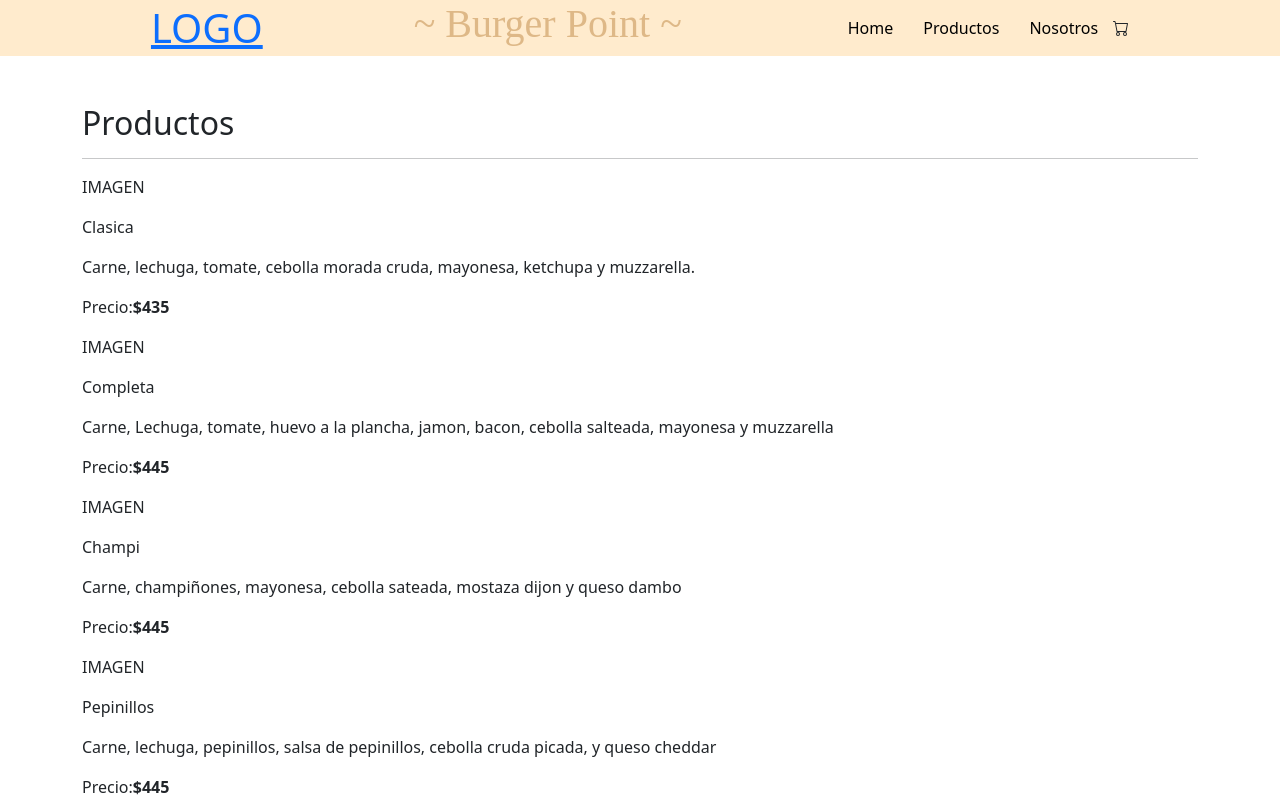
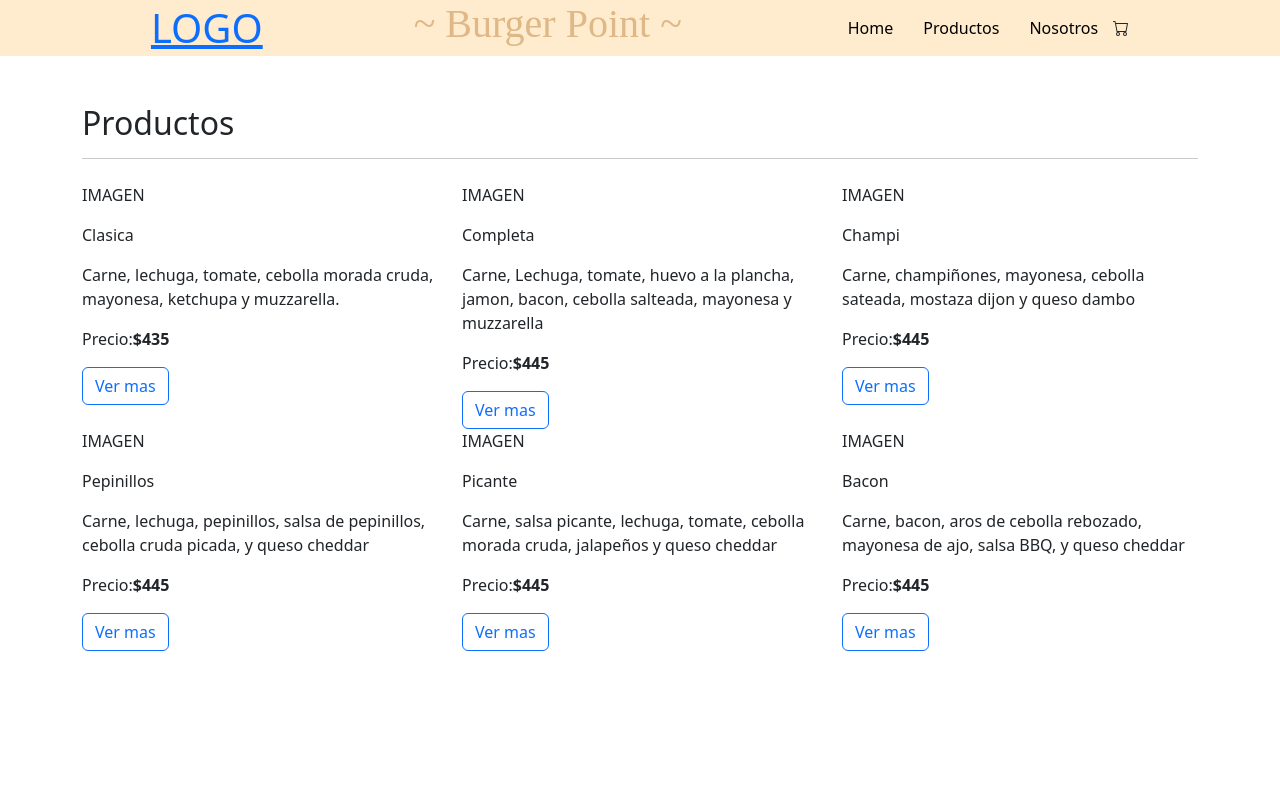
Before and after one commit to kevin-ngrn/reactapp-coder, a React (Create React App) app: page / in a window 1280 px wide. Shown: the top 800 px of the page. Built offline with nearby package versions, Linux system fonts and the light colour scheme.

Commit message:
pre-entrega 2

```diff
--- a/src/App.js
+++ b/src/App.js
@@ -5,7 +5,7 @@ import { ItemCount } from './components/ItemCount/ItemCount';
 import { ItemDetailContainer } from './components/ItemDetailContainer/ItemDetailContainer';
 import { BrowserRouter, Routes, Route, Navigate } from 'react-router-dom';
 import { Nosotros } from './Nosotros/Nosotros';
-import { Item } from './components/Item/Item';
+
 
 
 function App() {
--- a/src/components/Item/Item.js
+++ /dev/null
@@ -1,17 +0,0 @@
-
-
-
-
-export const Item = ({id, name, description, image, price, category}) => {
-    return(
-        <div>
-            <img src={image} alt={name}></img>
-            <h4>{name}</h4>
-            <p>{price}</p>
-            <p>{description}</p>
-            <small>{category}</small>
-        </div>
-    )
-}
-
-export default Item
--- /dev/null
+++ b/src/components/ItemList/ItemList.js
@@ -0,0 +1,25 @@
+
+
+
+export const ItemList = ({productos}) => {
+    return (
+        <div className='container my-5'>
+            <h2>Productos</h2>
+            <hr/>
+            <section className="row my-4">
+            {productos.map((prod => (
+                <div key={prod.id} className="col-4">
+                    <p name={prod.name}>IMAGEN</p>
+                    <p>{prod.name}</p>
+                    <p>{prod.description}</p>
+                    <p>Precio:<b>{prod.price}</b></p>
+                    <button className="btn btn-outline-primary">Ver mas</button>
+                </div>
+                )
+            ))}
+            </section>
+        </div>
+    )
+}
+
+export default ItemList
--- a/src/components/ItemListContainer/ItemListContainer.js
+++ b/src/components/ItemListContainer/ItemListContainer.js
@@ -1,23 +1,13 @@
 import { useEffect, useState } from 'react'
 import './ItemListContainer.css'
-import mock from '../../Data/Mock_Data.json'
-import Item from '../Item/Item.js'
+import { ItemList } from '../ItemList/ItemList.js'
+import { pedirDatos } from '../../helpers/pedirDatos'
 
 
 export const ItemListContainer = () => {
 
 
 const  [productos, setProductos] = useState ([])
-
-
-const pedirDatos = () => {
-        return new Promise ((resolve) =>{
-            setTimeout (() => {
-                resolve (mock)
-            }, 2000)
-        })
-    }
-
 
     useEffect (() => {
         pedirDatos()
@@ -29,21 +19,9 @@ const pedirDatos = () => {
             })
     }, [])
 
-
     return (
-        <div className='container my-5'>
-            <h2>Productos</h2>
-            <hr/>
-
-            {productos.map((prod => (
-                <div>
-                    <p name={prod.name}>IMAGEN</p>
-                    <p>{prod.name}</p>
-                    <p>{prod.description}</p>
-                    <p>Precio:<b>{prod.price}</b></p>
-
-                </div>
-            )))}
+        <div>
+            <ItemList productos={productos}/>
         </div>
     )
 
--- /dev/null
+++ b/src/helpers/pedirDatos.js
@@ -0,0 +1,9 @@
+import mock from '../Data/Mock_Data.json'
+
+export const pedirDatos = () => {
+    return new Promise ((resolve) =>{
+        setTimeout (() => {
+            resolve (mock)
+        }, 2000)
+    })
+}
```
